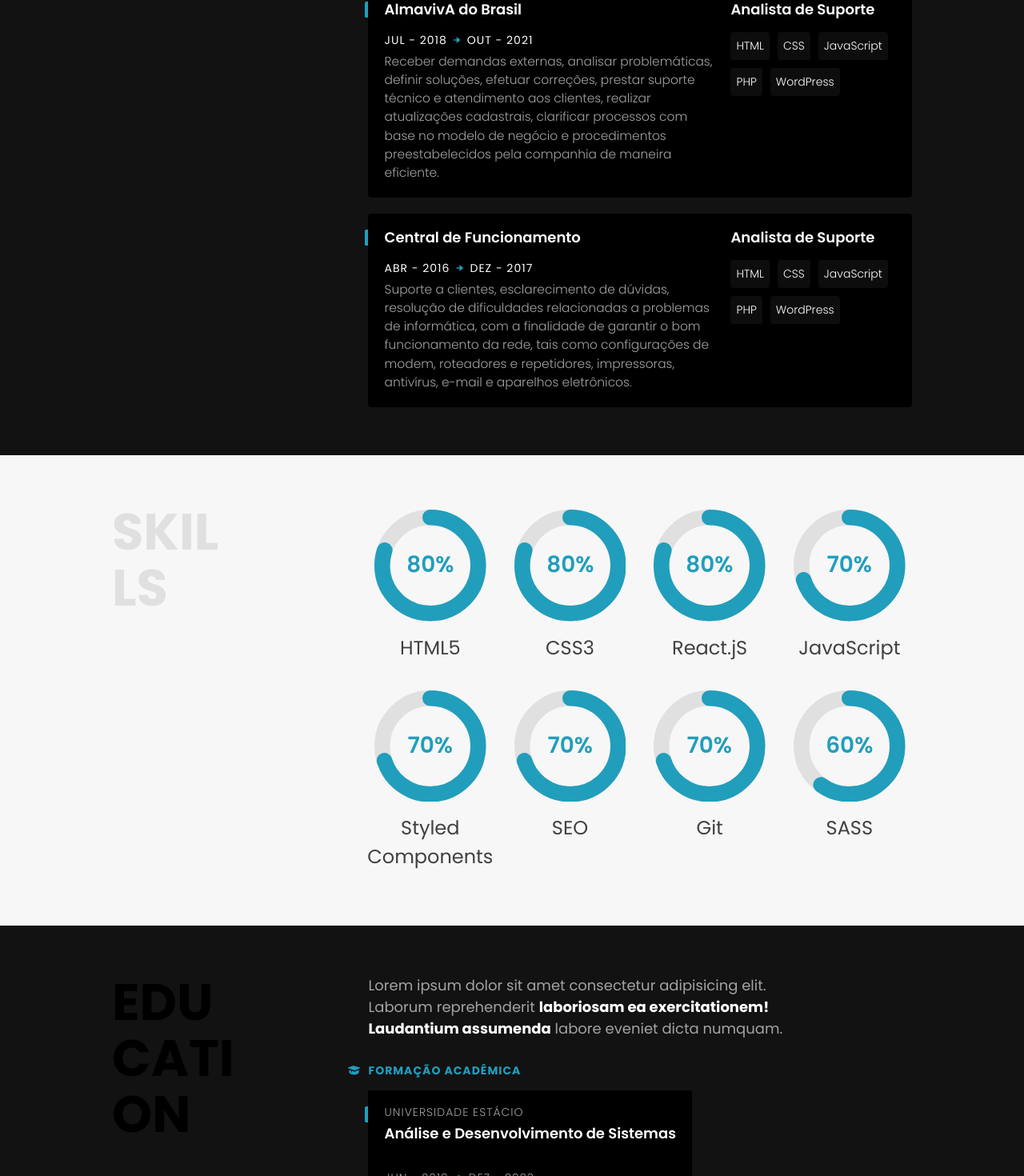
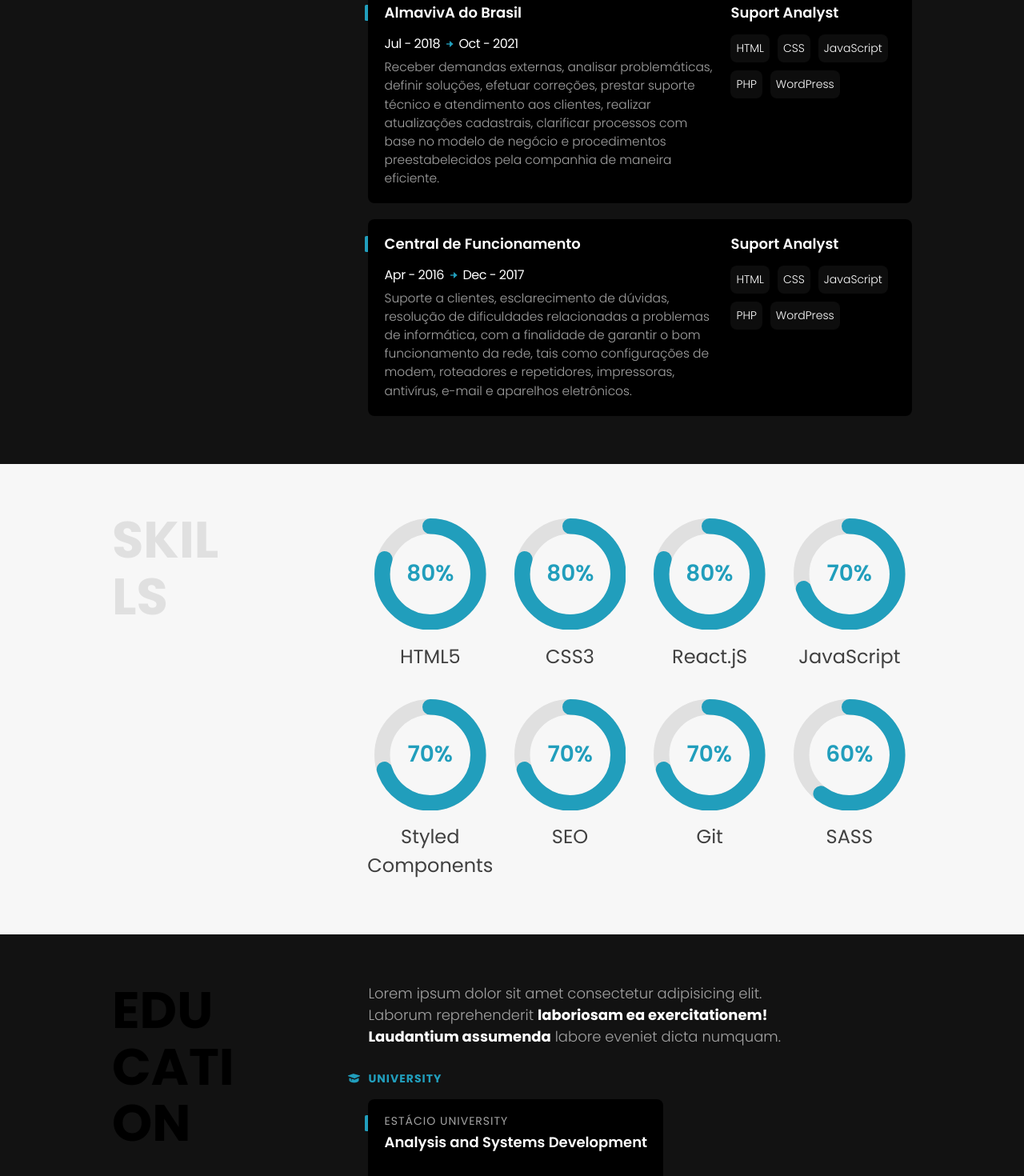
Before and after one commit to theviniis/my-resume, a React (Create React App) app: page / in a window 1280 px wide. Shown: the part 1316-2786 px from the top of the page at 80% size. Built offline with nearby package versions, Linux system fonts and the light colour scheme.

Commit message:
mais ajustes

```diff
--- a/src/assets/components/education/Intensive.jsx
+++ b/src/assets/components/education/Intensive.jsx
@@ -1,8 +1,7 @@
 import React from 'react';
 import user from '../../user';
 import styled from 'styled-components';
-import { SectionIntro, SubTitle, Title, TitleLight } from '../../styles/styles';
-import { global } from '../../styles/global';
+import { Card, SubTitle, Title, TitleLight } from '../../styles/styles';
 import Icon from './Icon';
 
 const Container = styled.div`
@@ -12,20 +11,11 @@ const List = styled.ul`
   grid-column: 2;
   display: grid;
   gap: 2ch;
-  /* flex-wrap: wrap; */
-  /* flex-direction: column; */
   grid-template-columns: repeat(auto-fill, 213px);
-  /* gap: 2ch; */
-  /* justify-content: space-between; */
 `;
-const Item = styled.li`
-  background-color: black;
-  border-radius: ${global.borderRadious}rem;
-  padding: 2ch;
+const Item = styled(Card)`
   flex-direction: column;
   height: 120px;
-
-  position: relative;
 
   &::before {
     content: '';
@@ -38,6 +28,10 @@ const Item = styled.li`
     border-top-left-radius: 0.115rem;
     border-bottom-left-radius: 0.115rem;
     background-color: ${(props) => props.theme.primary};
+  }
+
+  ${TitleLight} {
+    font-size: 1rem;
   }
 
   &,
@@ -59,10 +53,10 @@ const EducationList = () => {
     <Container>
       <Icon icon='bx bxs-book-alt' />
 
-      <SubTitle>Cursos Intensivos</SubTitle>
+      <SubTitle>intensive courses</SubTitle>
       <List>
         {user.courses.map((cur) => (
-          <Item>
+          <Item as='li'>
             <Title>{cur.course}</Title>
             <Content>
               <span>{cur.school}</span>
--- a/src/assets/components/education/University.jsx
+++ b/src/assets/components/education/University.jsx
@@ -1,6 +1,6 @@
 import React from 'react';
 import styled from 'styled-components';
-import { SubTitle, Title, TitleLight } from '../../styles/styles';
+import { Card, SubTitle, Title, TitleLight } from '../../styles/styles';
 import user from '../../user';
 import Date from '../helper/Date';
 import Icon from './Icon';
@@ -9,10 +9,7 @@ const Container = styled.div`
   position: relative;
 `;
 
-const Card = styled.div`
-  background-color: black;
-  border-radius: ${global.borderRadious}rem;
-  padding: 2ch;
+const Content = styled(Card)`
   display: flex;
   flex-direction: column;
   height: 140px;
@@ -35,9 +32,11 @@ const Card = styled.div`
 
   ${TitleLight} {
     margin-block-end: 1ch;
+    text-transform: uppercase;
+    font-weight: 400;
   }
+
   span {
-    font-weight: 300;
     color: #a3a3a3;
   }
   span {
@@ -49,13 +48,13 @@ const University = () => {
   return (
     <Container>
       <Icon icon='bx bxs-graduation' />
+      <SubTitle>University</SubTitle>
 
-      <SubTitle>Formação Acadêmica</SubTitle>
-      <Card>
+      <Content>
         <TitleLight>{user.education.faculdade}</TitleLight>
         <Title>{user.education.curso}</Title>
         <Date inicio={user.education.inicio} fim={user.education.final} />
-      </Card>
+      </Content>
     </Container>
   );
 };
--- a/src/assets/components/experience/Experience.jsx
+++ b/src/assets/components/experience/Experience.jsx
@@ -1,6 +1,6 @@
 import React from 'react';
 import styled from 'styled-components';
-import { SectionIntro, Wrapper } from '../../styles/styles';
+import { Card, SectionIntro, Wrapper } from '../../styles/styles';
 import user from '../../user';
 import Section from '../helper/Section';
 import Date from '../helper/Date';
@@ -32,15 +32,10 @@ const List = styled.ul`
   gap: 2ch;
 `;
 
-const ListItem = styled.li`
+const ListItem = styled(Card)`
   display: grid;
   grid-template-columns: 2fr 1fr;
   gap: 2ch;
-  background-color: black;
-  border-radius: ${global.borderRadious}rem;
-  padding: 2ch;
-
-  position: relative;
 
   &::before {
     content: '';
@@ -64,13 +59,11 @@ const ListItem = styled.li`
   > div {
     display: flex;
     flex-direction: column;
-    /* gap: 2ch; */
     ${Title} {
       margin-block-end: 1.5ch;
-      position: relative;
     }
 
-    > span {
+    span {
       margin-block-end: 0.5ch;
     }
   }
@@ -83,7 +76,7 @@ const ListItem = styled.li`
 
 const Experience = () => {
   return (
-    <Container as='section'>
+    <Container as='div'>
       <Content name='Experience'>
         <List>
           <SectionIntro>
@@ -93,7 +86,7 @@ const Experience = () => {
           </SectionIntro>
           {user.experience.map(
             ({ job, company, startDate, endDate, description, skills }) => (
-              <ListItem key={company}>
+              <ListItem as='li' key={company}>
                 <div>
                   <Title fontSize={global.normalFontSize}>{company}</Title>
                   <Date inicio={startDate} fim={endDate} />
--- a/src/assets/components/helper/Date.jsx
+++ b/src/assets/components/helper/Date.jsx
@@ -8,12 +8,6 @@ const StyledSpan = styled.span`
   align-items: center;
   letter-spacing: -0.5px;
   gap: ${global.mb1 / 2}rem;
-
-  /* font-weight: 300; */
-  /* color: #a3a3a3; */
-  text-transform: uppercase;
-  font-size: 0.875rem;
-  letter-spacing: 1px;
 
   > i {
     font-size: 1rem;
--- a/src/assets/styles/global.jsx
+++ b/src/assets/styles/global.jsx
@@ -17,7 +17,7 @@ export const global = {
   mb2: 1,
   mb3: 2,
 
-  borderRadious: 0.25, // rem,
+  borderRadious: 0.5, // rem,
 
   headerHeight: 4, // rem
   maxWidth: 1000,
@@ -71,6 +71,7 @@ export const GlobalStyles = createGlobalStyle`
   p {
     max-width: 60ch;
     margin-block: 0 !important;
+
   }
 
   ul,li {
--- a/src/assets/styles/styles.jsx
+++ b/src/assets/styles/styles.jsx
@@ -15,13 +15,12 @@ export const SubTitle = styled.h3`
   margin-block-end: 2ch;
   line-height: 1;
   letter-spacing: 1px;
-  /* position: relative; */
 `;
 
 export const TitleLight = styled.h3`
-  font-weight: 300;
+  /* font-weight: 300; */
   color: #a3a3a3;
-  text-transform: uppercase;
+  /* text-transform: uppercase; */
   font-size: 0.875rem;
   letter-spacing: 1px;
 `;
@@ -34,6 +33,7 @@ export const Icon = styled.i`
 export const Description = styled.p`
   font-size: clamp(1rem, 1vw, 1.125rem);
   color: ${(props) => props.theme.textColor};
+  font-weight: 300;
 `;
 
 export const SectionIntro = styled(Description)`
@@ -48,11 +48,14 @@ export const SectionIntro = styled(Description)`
 `;
 
 export const Card = styled.div`
-  padding: 2rem;
-  box-shadow: ${({ boxShadow }) => boxShadow || `${global.shadow}`};
+  background-color: black;
+  position: relative;
+
+  padding: 2ch;
+  /* box-shadow: ${({ boxShadow }) => boxShadow || `${global.shadow}`}; */
   border-radius: ${global.borderRadious}rem;
   margin-top: ${({ marginTop }) => marginTop || ''};
-  gap: ${({ gap }) => gap || ''};
+  /* gap: ${({ gap }) => gap || ''}; */
 
   &:hover {
     box-shadow: ${({ boxShadow }) => boxShadow || `${global.shadowHover}`};
--- a/src/assets/user.js
+++ b/src/assets/user.js
@@ -18,33 +18,20 @@ const user = {
   ],
 
   education: {
-    faculdade: 'Universidade Estácio',
-    curso: 'Análise e Desenvolvimento de Sistemas',
+    faculdade: 'Estácio University',
+    curso: 'Analysis and Systems Development',
     inicio: 'Jun - 2019',
-    final: 'Dez - 2023',
+    final: 'Dec - 2023',
   },
-
-  // skills: [
-  //   'HTML5',
-  //   'CSS3',
-  //   'JavaScript',
-  //   'React',
-  //   'PHP',
-  //   'SEO',
-  //   'Styled',
-  //   'Git',
-  //   'Bootstrap',
-  //   'WordPress',
-  // ],
 
   languages: [
     {
-      language: 'Portugues',
-      level: 'Nativo',
+      language: 'Portuguese',
+      level: 'Native',
     },
     {
-      language: 'Inglês',
-      level: 'Avançado',
+      language: 'English',
+      level: 'Advanced',
     },
   ],
 
@@ -52,26 +39,26 @@ const user = {
     {
       job: 'Freelancer',
       company: 'Espaço Plannar',
-      startDate: 'Mai - 2021',
+      startDate: 'May - 2021',
       endDate: 'Jul - 2021',
       description:
         'Desenvolvimento da landing page espacoplannar.com.br/ em HTML, CSS e JavaScript com base no layout estabelecido pelo designer, posteriormente convertido para Wordpress para que o cliente possa utilizar custom fields (CMS), customizando assim, as informações do website.',
       skills: ['HTML', 'CSS', 'JavaScript', 'PHP', 'WordPress'],
     },
     {
-      job: 'Analista de Suporte',
+      job: 'Suport Analyst',
       company: 'AlmavivA do Brasil',
       startDate: 'Jul - 2018',
-      endDate: 'Out - 2021',
+      endDate: 'Oct - 2021',
       description:
         'Receber demandas externas, analisar problemáticas, definir soluções, efetuar correções, prestar suporte técnico e atendimento aos clientes, realizar atualizações cadastrais, clarificar processos com base no modelo de negócio e procedimentos preestabelecidos pela companhia de maneira eficiente.',
       skills: ['HTML', 'CSS', 'JavaScript', 'PHP', 'WordPress'],
     },
     {
-      job: 'Analista de Suporte',
+      job: 'Suport Analyst',
       company: 'Central de Funcionamento',
-      startDate: 'Abr - 2016',
-      endDate: 'Dez - 2017',
+      startDate: 'Apr - 2016',
+      endDate: 'Dec - 2017',
       description:
         'Suporte a clientes, esclarecimento de dúvidas, resolução de dificuldades relacionadas a problemas de informática, com a finalidade de garantir o bom funcionamento da rede, tais como configurações de modem, roteadores e repetidores, impressoras, antivírus, e-mail e aparelhos eletrônicos.',
       skills: ['HTML', 'CSS', 'JavaScript', 'PHP', 'WordPress'],
@@ -83,31 +70,37 @@ const user = {
       course: 'Desenvolvedor Web',
       hours: 13.5,
       school: 'HCode',
+      href: '',
     },
     {
       course: 'Web Design',
       hours: 44,
       school: 'Origamid',
+      href: '',
     },
     {
       course: 'CSS Flexbox',
       hours: 6,
       school: 'Origamid',
+      href: '',
     },
     {
       course: 'CSS Grid Layout',
       hours: 10,
       school: 'Origamid',
+      href: '',
     },
     {
       course: 'JavaScript ES6',
       hours: 74,
       school: 'Origamid',
+      href: '',
     },
     {
       course: 'React',
       hours: 36,
       school: 'Origamid',
+      href: '',
     },
   ],
 
```
